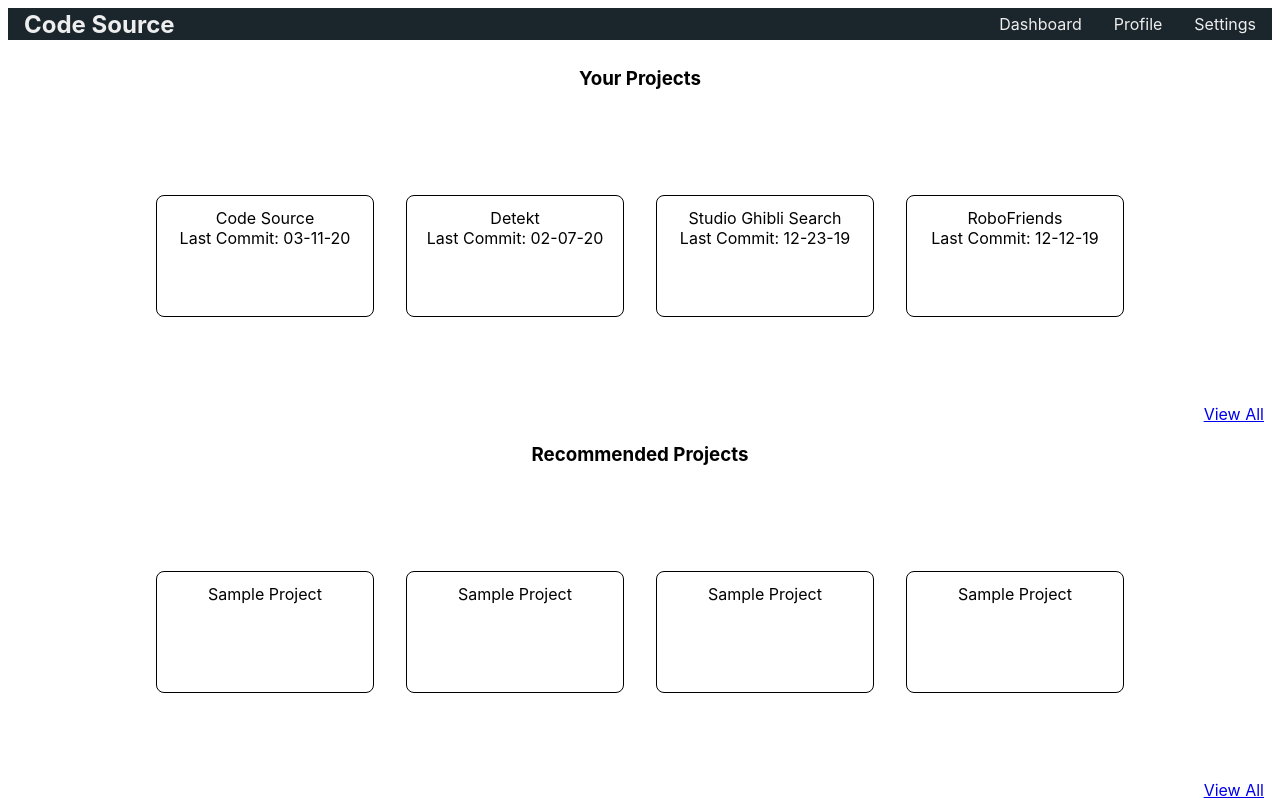
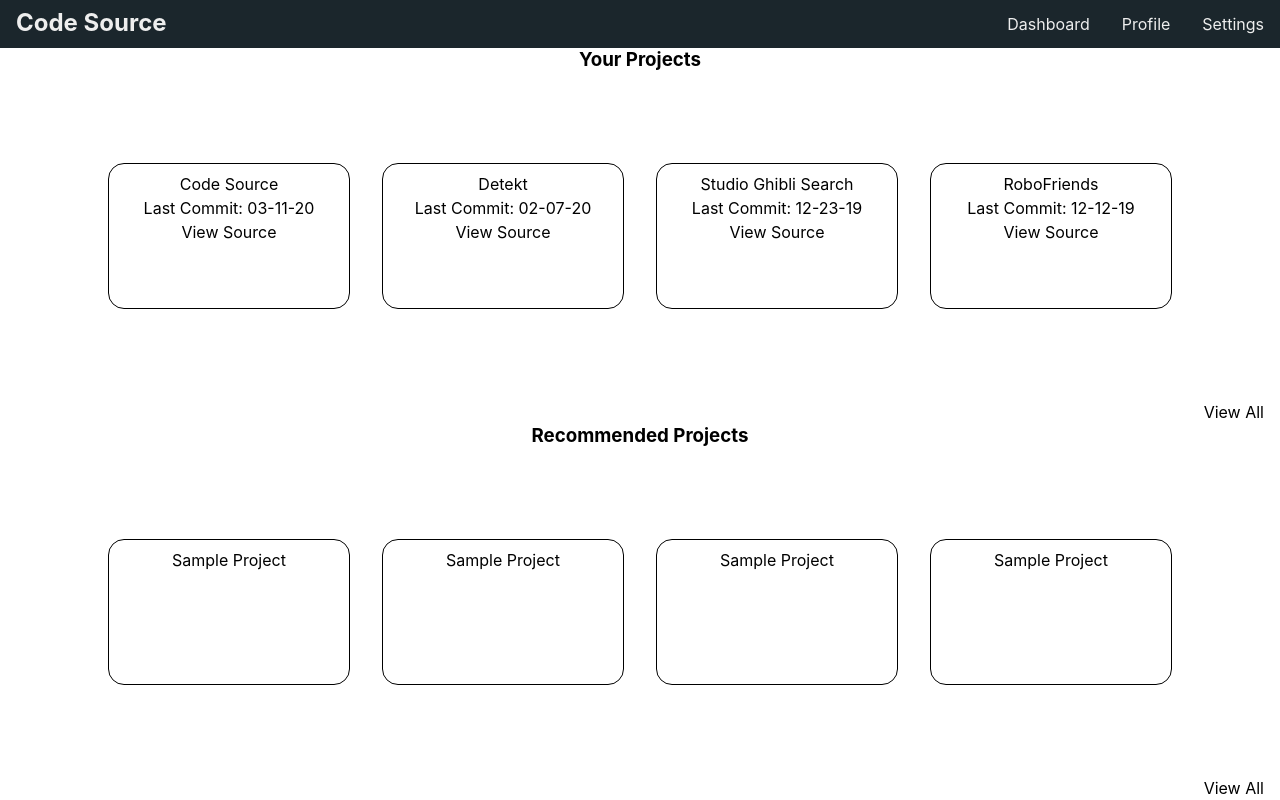
Before and after one commit to jordondueck/code-source, a React (Create React App) app: page / in a window 1280 px wide. Built offline with nearby package versions, Linux system fonts and the light colour scheme.

Commit message:
Update dashboard layout

```diff
--- a/src/App.css
+++ b/src/App.css
@@ -8,6 +8,7 @@
   "main"
   ;
   text-align: center;
+  line-height: 1.5rem;
 }
 
 .navbar {
@@ -15,7 +16,7 @@
   display: flex;
   justify-content: space-between;
   align-items: center;
-  margin: 0.5rem;
+  /* margin: 0.5rem; */
   background-color: #1b262c;
 }
 
@@ -65,27 +66,28 @@
 }
 
 .dashboard__bottom {
-  align-self: end;
+  align-self: flex-end;
 }
 
 .card {
   align-items: center;
   border: 1px solid black;
-  border-radius: 0.5rem;
+  border-radius: 1rem;
   margin: 1rem;
-  padding: 0.75rem;
-  width: 12rem;
-  height: 6rem;
+  padding: 0.5rem;
+  width: 14rem;
+  height: 8rem;
+  display:
 }
 
 .link {
   margin: 0.5rem 1rem;
 }
 
-/* h1, h2, h3, h4, h5, h6 {
+h1, h2, h3, h4, h5, h6 {
   margin: 0;
-  padding: 1rem;
-} */
+  /* padding: 1rem; */
+}
 
 p {
   margin: 0;
@@ -95,3 +97,9 @@ ul {
   list-style: none;
   padding: 0;
 }
+
+a {
+  color: unset;
+  /* margin: 0.25rem; */
+  text-decoration: none;
+}
--- a/src/components/Card.js
+++ b/src/components/Card.js
@@ -6,9 +6,15 @@ const Card = ({ projects }) => {
       {projects.map((project, i) => {
         return (
           <ul className="card">
-            {/* <li>{project.id}</li> */}
             <li>{project.title}</li>
             <li>Last Commit: {project.commit}</li>
+            <li>
+              <a target="_blank" rel="noopener noreferrer" href={project.url}>View Source <i class="fa fa-github"></i></a>
+              {/* <a href="https://github.com/jordondueck" target="_blank">
+            <i class="fa fa-github"></i>
+          </a> */}
+
+            </li>
           </ul>
         );
       })}
--- a/src/components/Dashboard.js
+++ b/src/components/Dashboard.js
@@ -7,22 +7,26 @@ const Dashboard = () => {
     {
       id: "001",
       title: "Code Source",
-      commit: "03-11-20"
+      commit: "03-11-20",
+      url: "https://github.com/jordondueck/code-source"
     },
     {
       id: "002",
       title: "Detekt",
-      commit: "02-07-20"
+      commit: "02-07-20",
+      url: "https://github.com/jordondueck/detekt"
     },
     {
       id: "003",
       title: "Studio Ghibli Search",
-      commit: "12-23-19"
+      commit: "12-23-19",
+      url: "https://github.com/jordondueck/studio-ghibli-search"
     },
     {
       id: "004",
       title: "RoboFriends",
-      commit: "12-12-19"
+      commit: "12-12-19",
+      url: "https://github.com/jordondueck/robofriends"
     }
   ];
 
```
